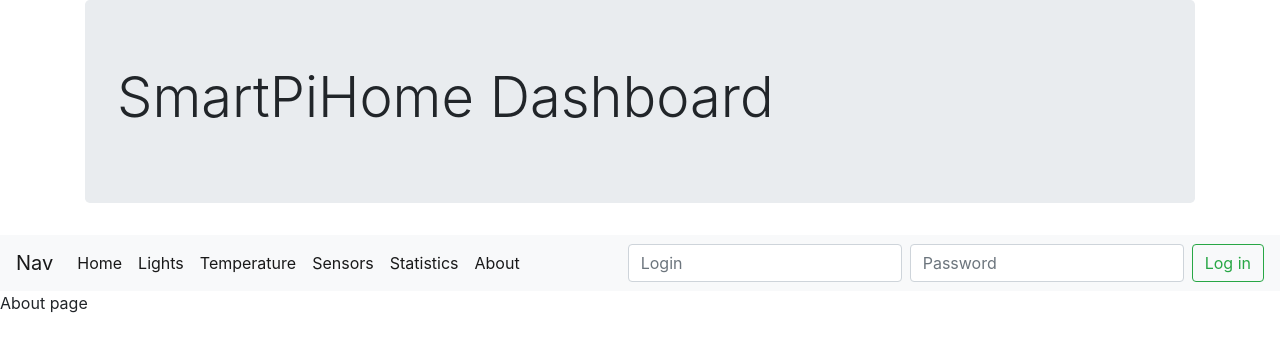
After one commit to Sothus/SmartPiHome, a Django app: page /about/ in a window 1280 px wide. The commit adds this page. Shown: the top 352 px of the page. Run offline with Django 3.2, Linux system fonts and the light colour scheme; some libraries are stand-ins or nearby versions.

Commit message:
Added specify html templates and redirecting to them from navbar

```diff
--- /dev/null
+++ b/smartpihome/templates/about.html
@@ -0,0 +1,3 @@
+{% extends 'base.html' %}
+
+{% block content %}About page{% endblock %}
--- a/smartpihome/templates/base.html
+++ b/smartpihome/templates/base.html
@@ -23,22 +23,22 @@
 			<div class="collapse navbar-collapse" id="navbarNav">
 				<ul class="navbar-nav mr-auto">
 					<li class="nav-item active">
-						<a class="nav-link" href="#">Home <span class="sr-only">(current)</span></a>
+						<a class="nav-link" href="/home/">Home <span class="sr-only">(current)</span></a>
 					</li>
 					<li class="nav-item active">
-						<a class="nav-link" href="#">Lights</a>
+						<a class="nav-link" href="/light/">Lights</a>
 					</li>
 					<li class="nav-item active">
-						<a class="nav-link" href="#">Temperature</a>
+						<a class="nav-link" href="/temperature/">Temperature</a>
 					</li>
 					<li class="nav-item active">
-						<a class="nav-link" href="#">Sensors</a>
+						<a class="nav-link" href="/sensor/">Sensors</a>
 					</li>
 					<li class="nav-item active">
-						<a class="nav-link" href="#">Statistics</a>
+						<a class="nav-link" href="/statistic/">Statistics</a>
 					</li>
 					<li class="nav-item active">
-						<a class="nav-link" href="#">About</a>
+						<a class="nav-link" href="/about/">About</a>
 					</li>
 				</ul>
 				<form class="form-inline my-2 my-lg-0">
@@ -49,6 +49,9 @@
 			</div>
 		</nav>
 
+		{% block content %}
+		{% endblock %}
+
 		<script src="https://code.jquery.com/jquery-3.2.1.slim.min.js" integrity="sha384-KJ3o2DKtIkvYIK3UENzmM7KCkRr/rE9/Qpg6aAZGJwFDMVNA/GpGFF93hXpG5KkN" crossorigin="anonymous"></script>
 		<script src="https://cdnjs.cloudflare.com/ajax/libs/popper.js/1.12.9/umd/popper.min.js" integrity="sha384-ApNbgh9B+Y1QKtv3Rn7W3mgPxhU9K/ScQsAP7hUibX39j7fakFPskvXusvfa0b4Q" crossorigin="anonymous"></script>
 		<script src="/static/bootstrap/js/bootstrap.bundle.min.js" ></script>
--- /dev/null
+++ b/smartpihome/templates/home.html
@@ -0,0 +1,3 @@
+{% extends 'base.html' %}
+
+{% block content %}Home page{% endblock %}
--- /dev/null
+++ b/smartpihome/templates/light.html
@@ -0,0 +1,3 @@
+{% extends 'base.html' %}
+
+{% block content %}Light page{% endblock %}
--- /dev/null
+++ b/smartpihome/templates/sensor.html
@@ -0,0 +1,3 @@
+{% extends 'base.html' %}
+
+{% block content %}sensor page{% endblock %}
--- /dev/null
+++ b/smartpihome/templates/statistic.html
@@ -0,0 +1,3 @@
+{% extends 'base.html' %}
+
+{% block content %}Statistics page{% endblock %}
--- /dev/null
+++ b/smartpihome/templates/temperature.html
@@ -0,0 +1,3 @@
+{% extends 'base.html' %}
+
+{% block content %}Temperature page{% endblock %}
--- a/smartpihome/views.py
+++ b/smartpihome/views.py
@@ -1,6 +1,21 @@
 from django.shortcuts import render
 
 def home_page(request):
-	return render(request, 'base.html')
+	return render(request, 'home.html')
+
+def light_page(request):
+	return render(request, 'light.html')
+
+def temperature_page(request):
+	return render(request, 'temperature.html')
+
+def sensor_page(request):
+	return render(request, 'sensor.html')
+
+def statistic_page(request):
+	return render(request, 'statistic.html')
+
+def about_page(request):
+	return render(request, 'about.html')
 
 # Create your views here.
--- a/super_smartpihome/urls.py
+++ b/super_smartpihome/urls.py
@@ -19,5 +19,10 @@ from smartpihome import views
 
 urlpatterns = [
     url(r'^$', views.home_page, name='home'),
+    url(r'^light/', views.light_page, name='light'),
+    url(r'^temperature/', views.temperature_page, name='temperature'),
+    url(r'^sensor/', views.sensor_page, name='sensor'),
+    url(r'^statistic/', views.statistic_page, name='statistic'),
+    url(r'^about/', views.about_page, name='about'),
     url(r'^admin/', admin.site.urls),
 ]
```
